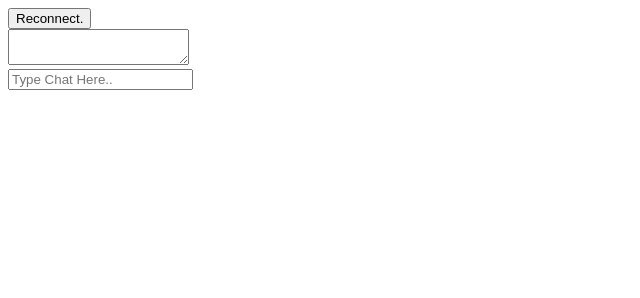
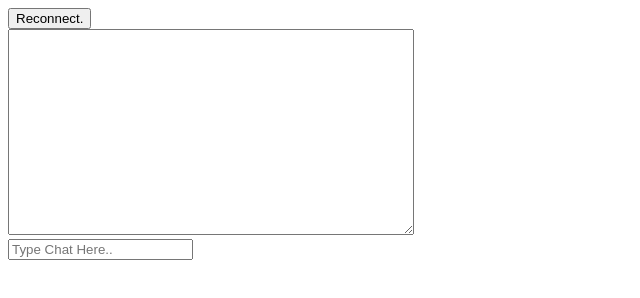
Before and after one commit to Neongalaxylightz/mi64.ga, a plain HTML site: page chat/index.html in a window 1280 px wide. Shown: the whole page, without its empty margins (0-640 px from the left). Drawn offline with Linux system fonts and the light colour scheme.

Commit message:
Update index.html

```diff
--- a/chat/index.html
+++ b/chat/index.html
@@ -3,7 +3,7 @@
 <body>
 <button id="connect">Reconnect.</button>
 </br>
-<textarea readonly type="text" width="400" height="200" id="textarea"></textarea>
+<textarea readonly type="text" style="height: 200px; width: 400px;" id="textarea"></textarea>
 </br>
 <input placeholder="Type Chat Here.." value="" id="inp"></input>
 <script onload>
```
